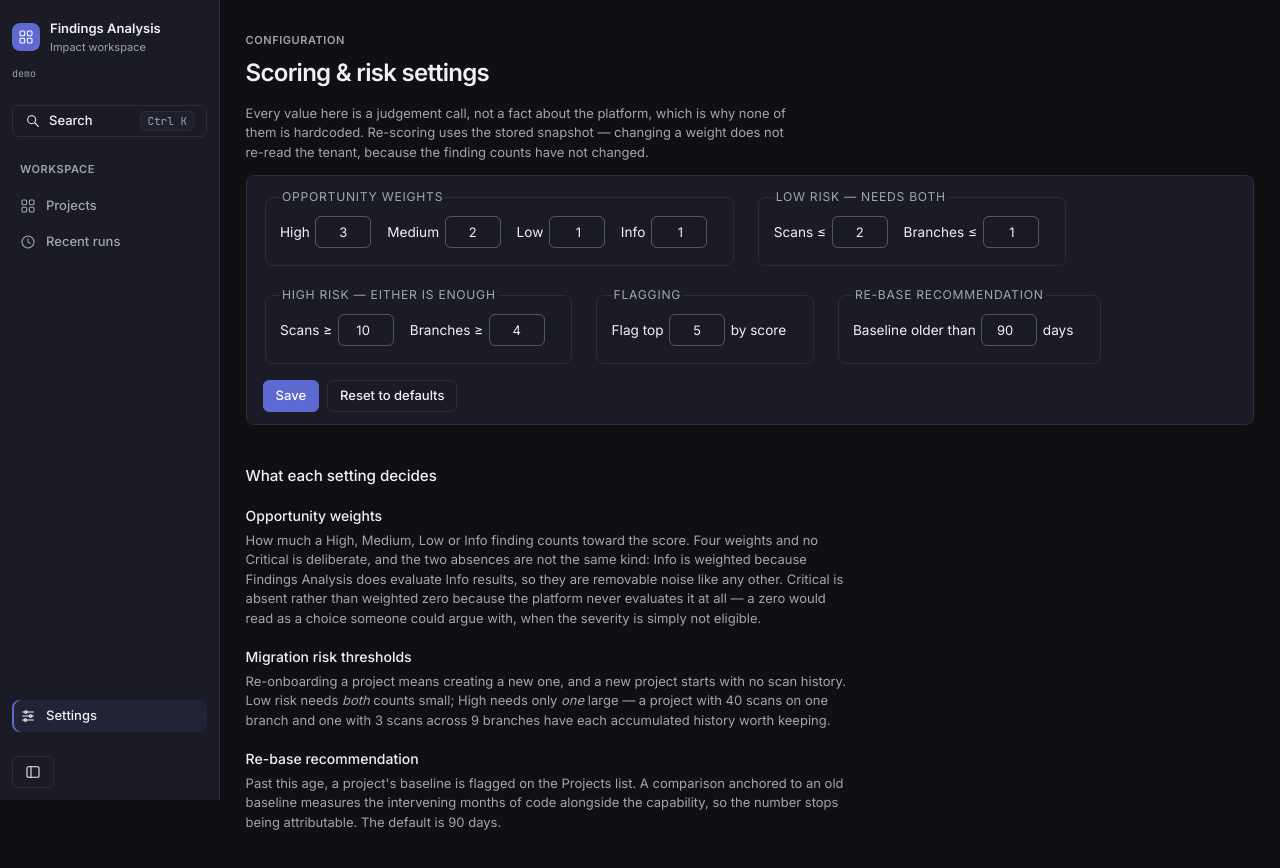
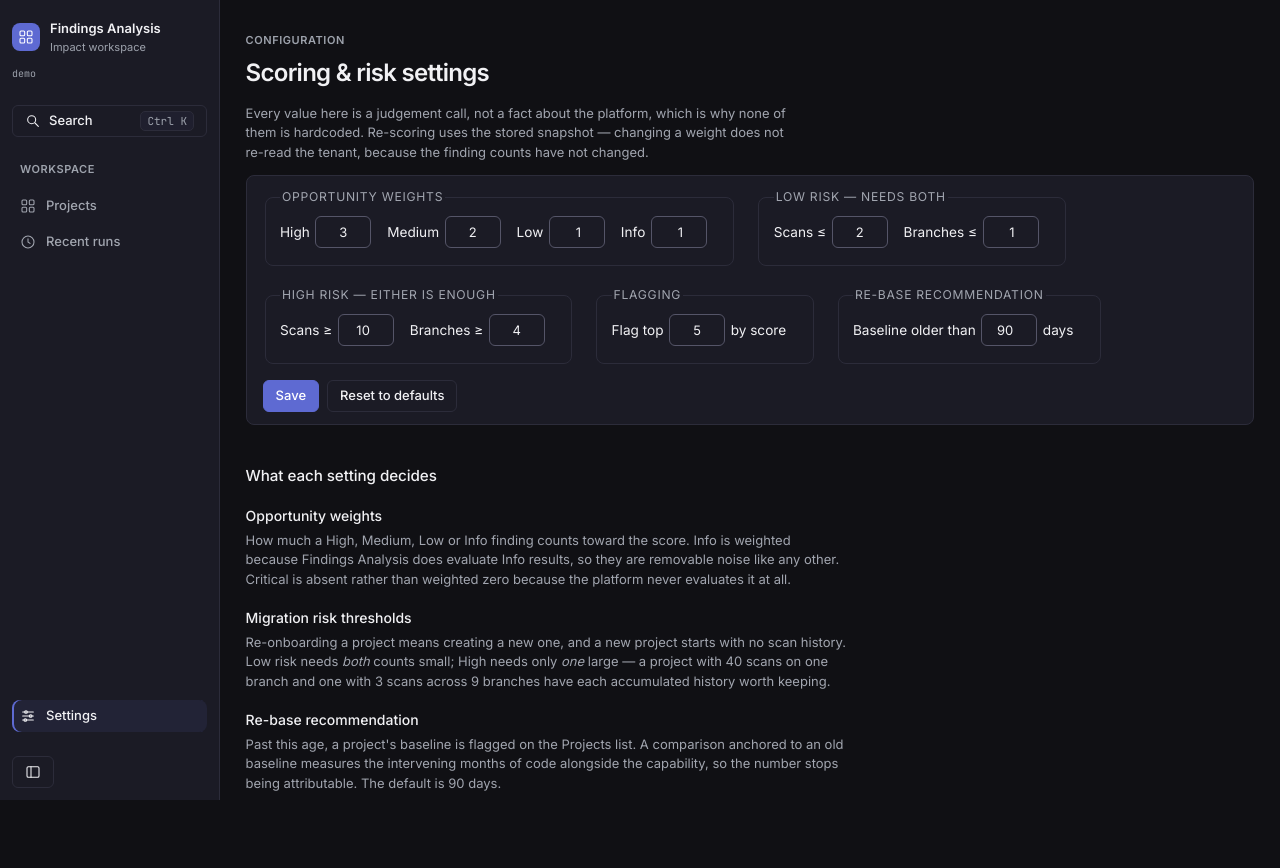
Before and after one commit to cx-rudy-marquez/cx-findings-analysis, a FastAPI app: page /settings in a window 1280 px wide. Shown: the top 868 px of the page. After the commit the page ends 800 px from the top, so only its background shows below. Run offline with FastAPI, Linux system fonts and the light colour scheme; data that the repository does not hold is empty.

Commit message:
trim redundant copy in settings' opportunity-weights note
Cut the sentence restating that Info is weighted and Critical isn't -
that distinction is already made in the two sentences right after it.
Co-Authored-By: Claude Sonnet 5 <noreply@anthropic.com>

```diff
--- a/templates/settings.html
+++ b/templates/settings.html
@@ -55,12 +55,10 @@
   <dl class="settings-notes">
     <dt>Opportunity weights</dt>
     <dd>
-      How much a High, Medium, Low or Info finding counts toward the score. Four weights
-      and no Critical is deliberate, and the two absences are not the same kind: Info is
+      How much a High, Medium, Low or Info finding counts toward the score. Info is
       weighted because Findings Analysis does evaluate Info results, so they are
       removable noise like any other. Critical is absent rather than weighted zero
-      because the platform never evaluates it at all — a zero would read as a choice
-      someone could argue with, when the severity is simply not eligible.
+      because the platform never evaluates it at all.
     </dd>
     <dt>Migration risk thresholds</dt>
     <dd>
```
